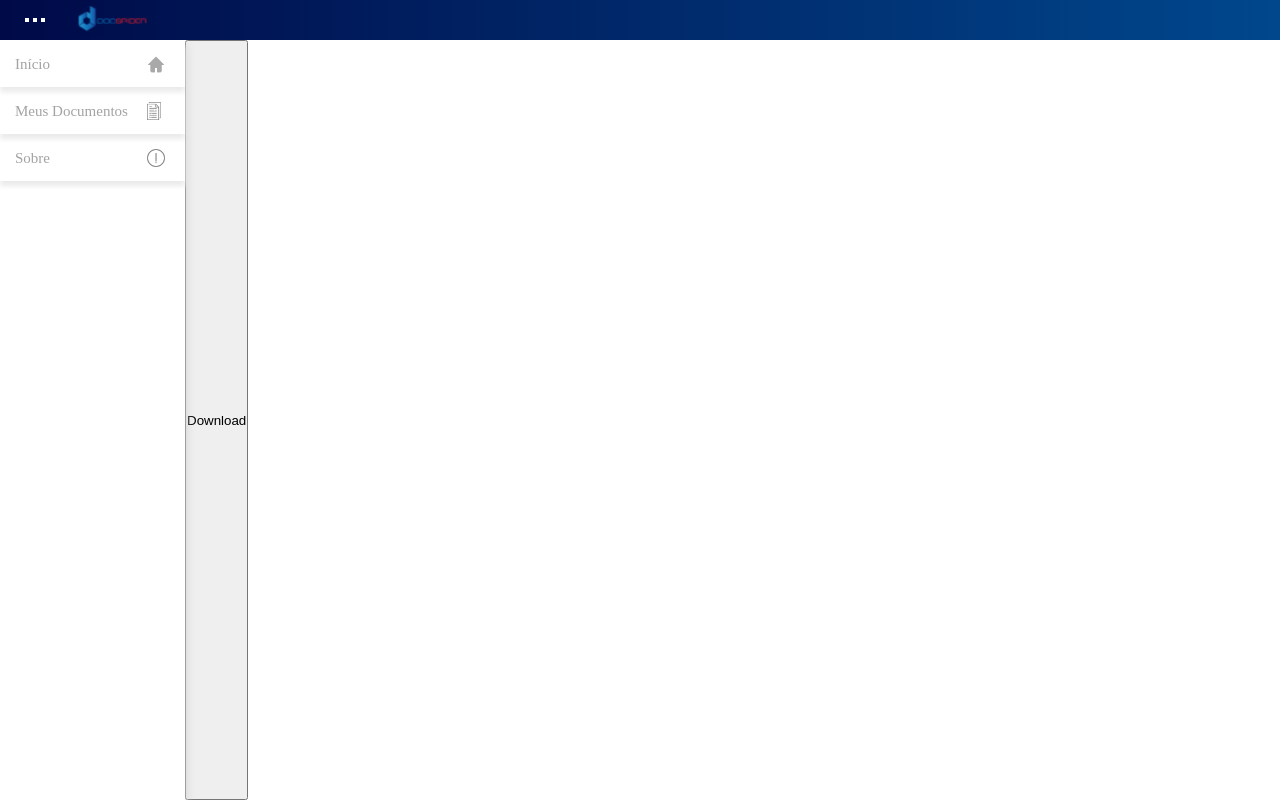
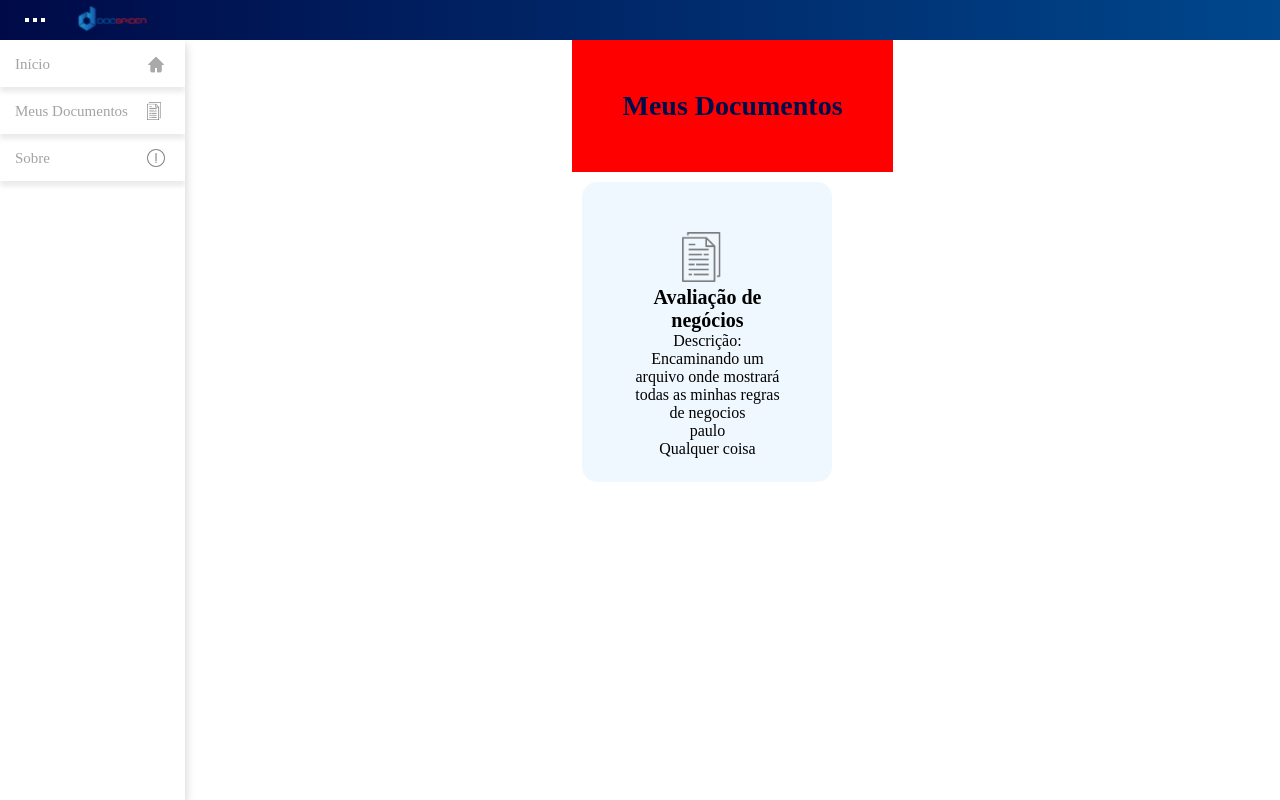
Before and after one commit to PauloViniciusTavaresSouza/docspider, a React (Create React App) app: page /document in a window 1280 px wide. Built offline with nearby package versions, Linux system fonts and the light colour scheme.

Commit message:
feat: create fake DBA

```diff
--- /dev/null
+++ b/src/Database/FakeDatabase.js
@@ -0,0 +1,10 @@
+export const fakeData = [
+  {
+    title: 'Avaliação de negócios',
+    description:
+      'Encaminando um arquivo onde mostrará todas as minhas regras de negocios',
+    uploadFile: [
+      { name: 'paulo', type: 'Qualquer coisa', dateTime: 'Brasilia' },
+    ],
+  },
+];
--- a/src/Pages/Documents.js
+++ b/src/Pages/Documents.js
@@ -1,24 +1,33 @@
-import React from 'react';
-import { Link } from 'react-router-dom';
-import { HeaderDoc } from '../Components/HeaderDocumentos/HeaderDoc';
+import React, { useEffect } from 'react';
+import { fakeData } from '../Database/FakeDatabase';
+import Doc from '../img/doc.png';
+
 import styles from './Documents.module.css';
-import FileDownload from 'js-file-download';
-import { Axios } from 'axios';
 
-export const Documents = ({ open }) => {
-  const download = (e) => {
-    e.preventDefault();
-    Axios({
-      ulr: 'http://localhost:8080/',
-      method: 'GET',
-      responseType: 'blob',
-    }).then((res) => {
-      FileDownload(res.data, 'Donwloaded.png');
-    });
-  };
+export const Documents = () => {
+  const [data, setData] = React.useState([]);
+  useEffect(() => {
+    setData(fakeData);
+  });
+
   return (
     <section className={styles.containerPrincipal}>
-      <button onClick={(e) => download(e)}>Download</button>
+      <div className={styles.pageDoc}>
+        <h1 className={styles.TitleDoc}>Meus Documentos</h1>
+        {data &&
+          data.map((item) => {
+            return (
+              <div key={item} className={styles.cardDoc}>
+                <img src={Doc} alt="icon documento" />
+                <h2>{item.title}</h2>
+                <p>Descrição: {item.description}</p>
+                <p>{item.uploadFile[0].name}</p>
+                <p>{item.uploadFile[0].type}</p>
+                <div>{item.uploadFile[0].dateTime.constructor()}</div>
+              </div>
+            );
+          })}
+      </div>
     </section>
   );
 };
--- a/src/Pages/Documents.module.css
+++ b/src/Pages/Documents.module.css
@@ -2,4 +2,31 @@
   width: 100%;
   height: 100%;
   display: flex;
+  justify-content: center;
+  /* align-items: center; */
 }
+
+.TitleDoc{
+  text-align: center;
+  padding: 50px;
+  color:#000B49 ;
+  font-size: 28px;
+  background: red;
+}
+
+.cardDoc {
+  background: aliceblue;
+  width: 250px;
+  padding: 50px;
+  margin: 10px;
+  height: 300px;
+  border-radius: 15px;
+  text-align: center;
+}
+.cardDoc h2 {
+  font-size: 20px;
+}
+
+.cardDoc img {
+  width: 50px;
+}
```
